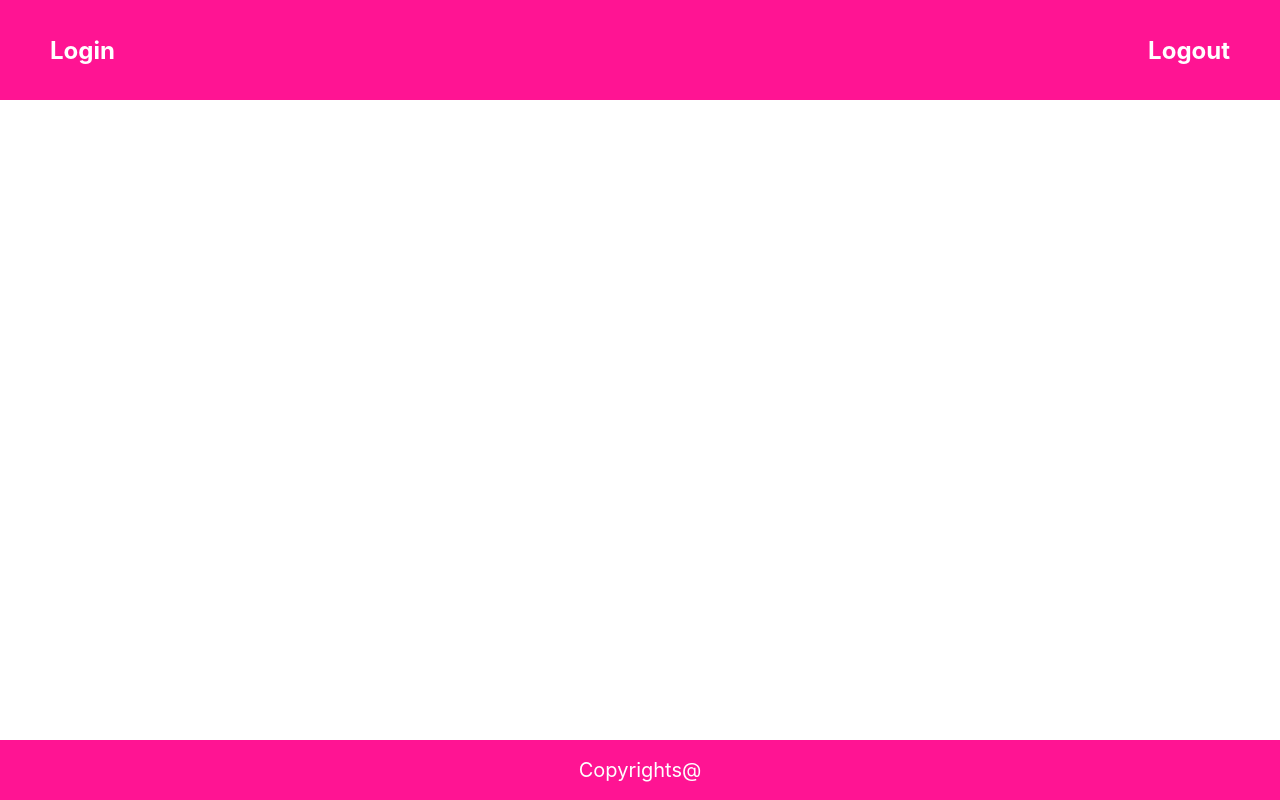
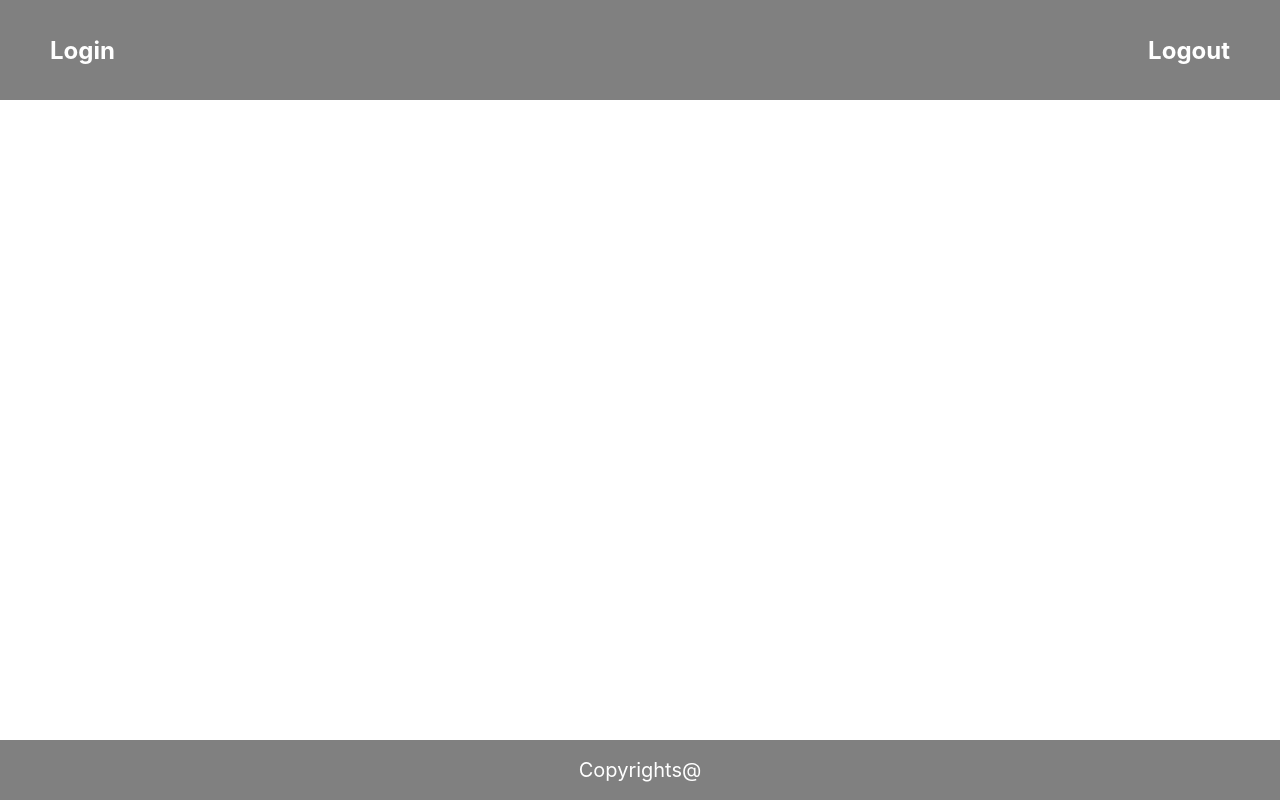
Before and after one commit to iamaditikadam/LearningReact, a React (Create React App) app in the folder practice/: page / in a window 1280 px wide. Built offline with nearby package versions, Linux system fonts and the light colour scheme.

Commit message:
color changed

```diff
--- a/practice/src/Footer.js
+++ b/practice/src/Footer.js
@@ -2,7 +2,7 @@ const Footer=() => {
     return(
         <div style={{
             height:"60px",
-            backgroundColor:"deepPink",
+            backgroundColor:"gray",
             display:"flex",
             color:"white",
             alignItems:"center",
--- a/practice/src/Header.js
+++ b/practice/src/Header.js
@@ -2,7 +2,7 @@ const Header = () => {
     return (
         <div
         style={{
-            background: "deepPink",
+            background: "gray",
             color: "white",
             display: "flex",
             alignItems: "center",
```
